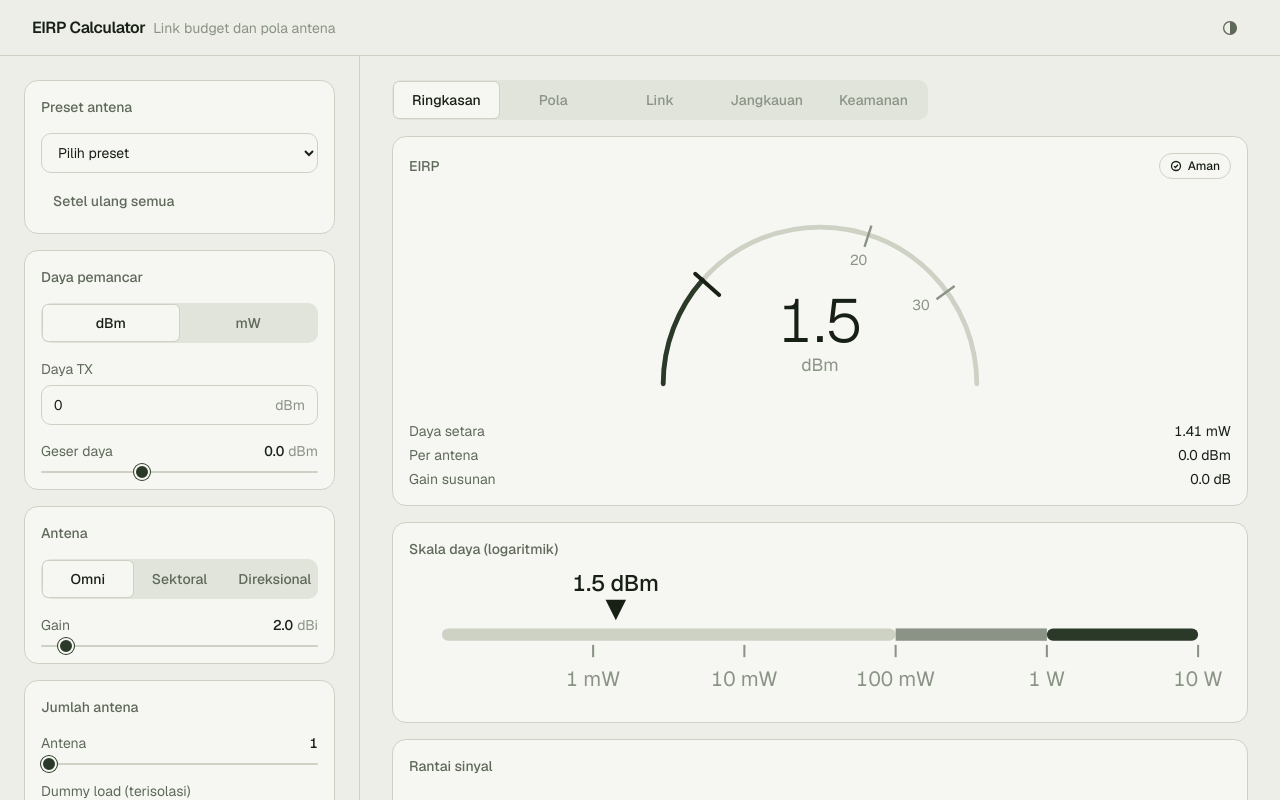
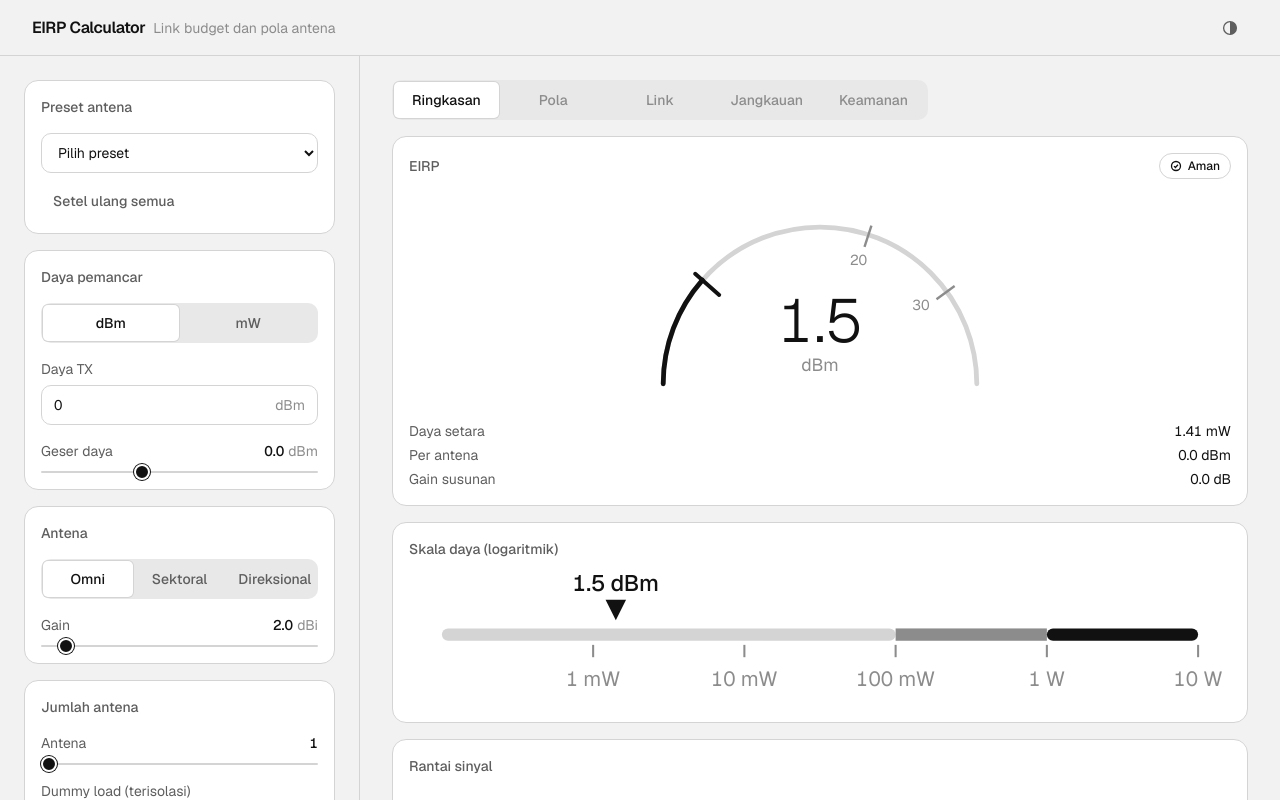
Before and after one commit to zero-route/RF-Analyzer, a Next.js app: page / in a window 1280 px wide. Shown: the top 800 px of the page. Built offline with nearby package versions, Linux system fonts and the light colour scheme.

Commit message:
update globals.css

```diff
--- a/src/app/globals.css
+++ b/src/app/globals.css
@@ -20,49 +20,49 @@
 
 :root {
   color-scheme: light;
-  --bg: #eceee7;
-  --surface: #f6f7f2;
-  --sunken: #e1e4db;
-  --line: #cdd2c5;
-  --ink: #182016;
-  --muted: #5f695a;
-  --faint: #8a9385;
-  --accent: #2b3a28;
-  --accent-soft: #dde3d3;
-  --on-accent: #f6f7f2;
-  --danger: #9a4238;
+  --bg: #f2f2f2;
+  --surface: #ffffff;
+  --sunken: #e8e8e8;
+  --line: #d4d4d4;
+  --ink: #111111;
+  --muted: #5e5e5e;
+  --faint: #8c8c8c;
+  --accent: #111111;
+  --accent-soft: #e4e4e4;
+  --on-accent: #ffffff;
+  --danger: #111111;
 }
 
 @media (prefers-color-scheme: dark) {
   :root:not([data-theme="light"]) {
     color-scheme: dark;
-    --bg: #12160f;
-    --surface: #1a1f17;
-    --sunken: #0e120c;
-    --line: #2b3327;
-    --ink: #e6eae0;
-    --muted: #98a291;
-    --faint: #6b7566;
-    --accent: #c9d6b8;
-    --accent-soft: #232b1f;
-    --on-accent: #12160f;
-    --danger: #d9887c;
+    --bg: #0d0d0d;
+    --surface: #151515;
+    --sunken: #090909;
+    --line: #2a2a2a;
+    --ink: #ededed;
+    --muted: #a0a0a0;
+    --faint: #6e6e6e;
+    --accent: #ededed;
+    --accent-soft: #222222;
+    --on-accent: #0d0d0d;
+    --danger: #ededed;
   }
 }
 
 :root[data-theme="dark"] {
   color-scheme: dark;
-  --bg: #12160f;
-  --surface: #1a1f17;
-  --sunken: #0e120c;
-  --line: #2b3327;
-  --ink: #e6eae0;
-  --muted: #98a291;
-  --faint: #6b7566;
-  --accent: #c9d6b8;
-  --accent-soft: #232b1f;
-  --on-accent: #12160f;
-  --danger: #d9887c;
+  --bg: #0d0d0d;
+  --surface: #151515;
+  --sunken: #090909;
+  --line: #2a2a2a;
+  --ink: #ededed;
+  --muted: #a0a0a0;
+  --faint: #6e6e6e;
+  --accent: #ededed;
+  --accent-soft: #222222;
+  --on-accent: #0d0d0d;
+  --danger: #ededed;
 }
 
 html {
```
